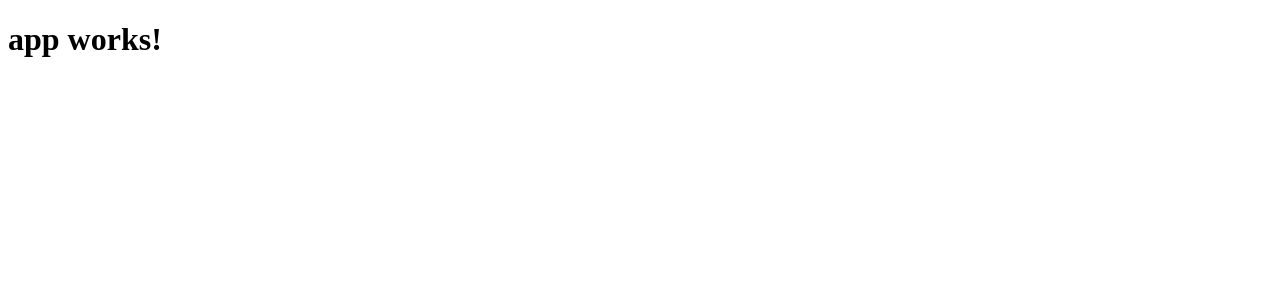
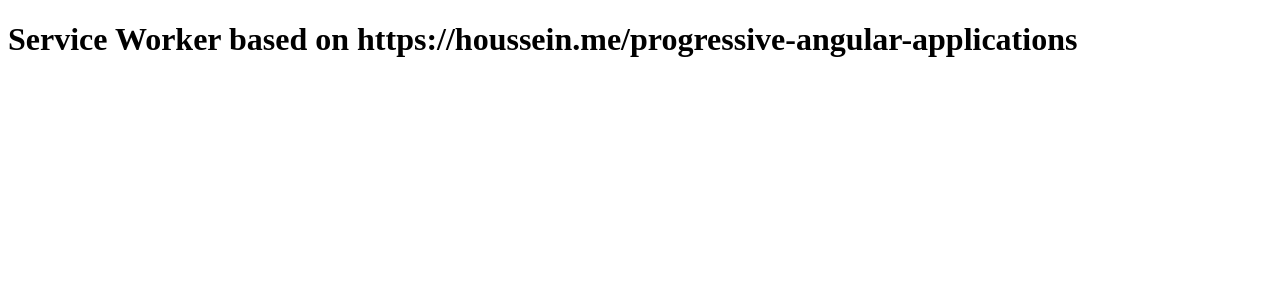
Before and after one commit to happyahluwalia/ServiceWorker_swprecache, an Angular app: page / in a window 1280 px wide. Shown: the top 300 px of the page. Built offline with nearby package versions, Linux system fonts and the light colour scheme.

Commit message:
Service worker working with sw-precache

```diff
--- a/src/app/app.component.ts
+++ b/src/app/app.component.ts
@@ -6,5 +6,5 @@ import { Component } from '@angular/core';
   styleUrls: ['./app.component.css']
 })
 export class AppComponent {
-  title = 'app works!';
+  title = 'Service Worker based on https://houssein.me/progressive-angular-applications';
 }
--- a/src/index.html
+++ b/src/index.html
@@ -10,5 +10,15 @@
 </head>
 <body>
   <app-root>Loading...</app-root>
+  <script>
+      if('serviceWorker' in navigator) {
+        navigator.serviceWorker.register('/service-worker.js')
+                               .then(function(registration){
+                                 // registration successful
+                                  console.log('registered service worker successfully ' , registration.scope)
+                               })
+                               .catch(error => console.log("error while registering service worker ", error));
+      }
+  </script>
 </body>
 </html>
```
Also changed, not shown: package.json (+6 -3 lines).
